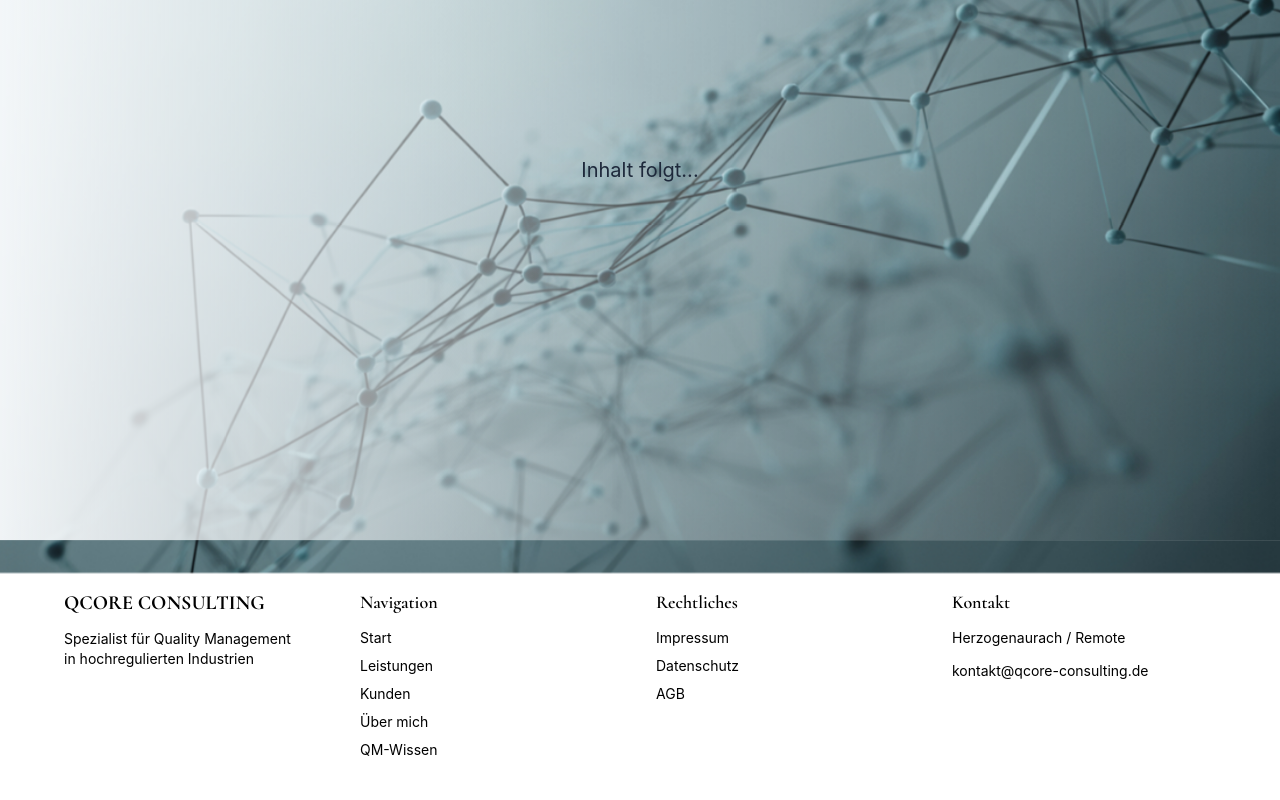
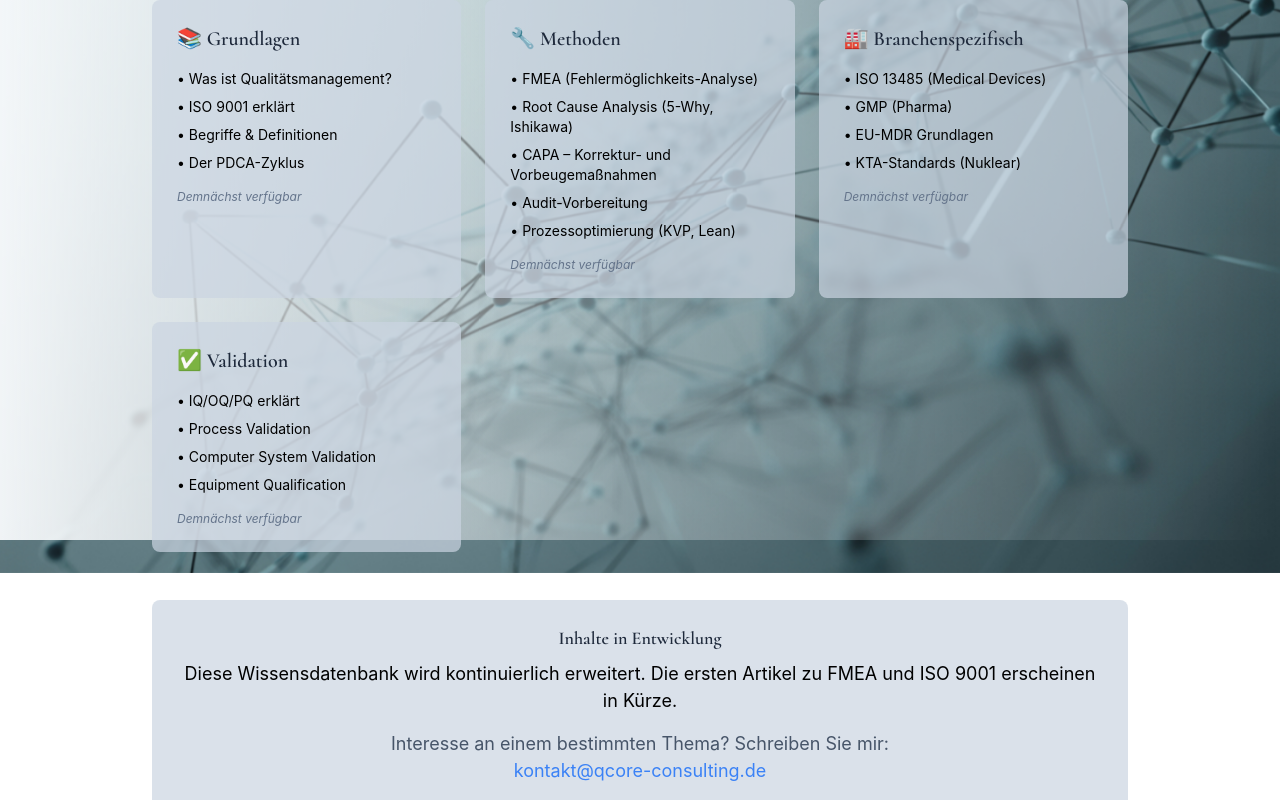
Before and after one commit to Wolle417/qm-consulting-website, a Next.js app: page /qm-wissen in a window 1280 px wide. Shown: the part 260-1060 px from the top of the page. Built offline with nearby package versions, Linux system fonts and the light colour scheme.

Commit message:
Add QM-Wissen hub page with categories

```diff
--- a/pages/qm-wissen.js
+++ b/pages/qm-wissen.js
@@ -6,26 +6,115 @@ export default function QMWissen() {
     <>
       <Navigation />
       <main className="relative min-h-screen">
-        <section className="relative h-[40vh] flex items-center justify-center">
-          <div className="relative z-10 max-w-4xl mx-auto px-6 text-center">
+        {/* Hero Section */}
+        <section className="relative section-padding pt-32">
+          <div className="relative z-10 max-w-5xl mx-auto px-6">
+            <div className="text-center mb-12">
               <h1
-              className="text-5xl md:text-6xl font-bold"
+                className="text-4xl font-bold"
                 style={{
                   fontFamily: "'Cormorant', serif",
                   color: '#1e293b',
-                textShadow: '2px 2px 4px rgba(0,0,0,0.3)',
                 }}
               >
                 QM-Wissen
               </h1>
+              <p className="text-xl mt-2" style={{ color: '#475569' }}>
+                Praktisches Know-how für Qualitätsmanagement
+              </p>
+              <p className="text-base mt-4" style={{ color: '#000000' }}>
+                Methoden, Standards und Best Practices – verständlich erklärt.
+              </p>
             </div>
-        </section>
 
-        <section className="relative z-10 section-padding">
-          <div className="max-w-4xl mx-auto px-6">
-            <p className="text-xl text-center" style={{ color: '#1e293b' }}>
-              Inhalt folgt...
+            {/* Categories Grid */}
+            <div className="grid grid-cols-1 md:grid-cols-2 lg:grid-cols-3 gap-6 mt-12">
+              {/* Category 1: Grundlagen */}
+              <div className="bg-slate-300 bg-opacity-70 p-6 rounded-lg border border-transparent hover:border-qcore-blue transition-all">
+                <h3 className="text-xl font-semibold mb-4" style={{ color: '#1e293b' }}>
+                  📚 Grundlagen
+                </h3>
+                <ul className="space-y-2 text-sm" style={{ color: '#000000' }}>
+                  <li>• Was ist Qualitätsmanagement?</li>
+                  <li>• ISO 9001 erklärt</li>
+                  <li>• Begriffe & Definitionen</li>
+                  <li>• Der PDCA-Zyklus</li>
+                </ul>
+                <p className="text-xs italic mt-4" style={{ color: '#64748b' }}>
+                  Demnächst verfügbar
                 </p>
+              </div>
+
+              {/* Category 2: Methoden */}
+              <div className="bg-slate-300 bg-opacity-70 p-6 rounded-lg border border-transparent hover:border-qcore-blue transition-all">
+                <h3 className="text-xl font-semibold mb-4" style={{ color: '#1e293b' }}>
+                  🔧 Methoden
+                </h3>
+                <ul className="space-y-2 text-sm" style={{ color: '#000000' }}>
+                  <li>• FMEA (Fehlermöglichkeits-Analyse)</li>
+                  <li>• Root Cause Analysis (5-Why, Ishikawa)</li>
+                  <li>• CAPA – Korrektur- und Vorbeugemaßnahmen</li>
+                  <li>• Audit-Vorbereitung</li>
+                  <li>• Prozessoptimierung (KVP, Lean)</li>
+                </ul>
+                <p className="text-xs italic mt-4" style={{ color: '#64748b' }}>
+                  Demnächst verfügbar
+                </p>
+              </div>
+
+              {/* Category 3: Branchenspezifisch */}
+              <div className="bg-slate-300 bg-opacity-70 p-6 rounded-lg border border-transparent hover:border-qcore-blue transition-all">
+                <h3 className="text-xl font-semibold mb-4" style={{ color: '#1e293b' }}>
+                  🏭 Branchenspezifisch
+                </h3>
+                <ul className="space-y-2 text-sm" style={{ color: '#000000' }}>
+                  <li>• ISO 13485 (Medical Devices)</li>
+                  <li>• GMP (Pharma)</li>
+                  <li>• EU-MDR Grundlagen</li>
+                  <li>• KTA-Standards (Nuklear)</li>
+                </ul>
+                <p className="text-xs italic mt-4" style={{ color: '#64748b' }}>
+                  Demnächst verfügbar
+                </p>
+              </div>
+
+              {/* Category 4: Validation */}
+              <div className="bg-slate-300 bg-opacity-70 p-6 rounded-lg border border-transparent hover:border-qcore-blue transition-all">
+                <h3 className="text-xl font-semibold mb-4" style={{ color: '#1e293b' }}>
+                  ✅ Validation
+                </h3>
+                <ul className="space-y-2 text-sm" style={{ color: '#000000' }}>
+                  <li>• IQ/OQ/PQ erklärt</li>
+                  <li>• Process Validation</li>
+                  <li>• Computer System Validation</li>
+                  <li>• Equipment Qualification</li>
+                </ul>
+                <p className="text-xs italic mt-4" style={{ color: '#64748b' }}>
+                  Demnächst verfügbar
+                </p>
+              </div>
+            </div>
+
+            {/* Info Box */}
+            <div className="bg-slate-300 bg-opacity-70 p-6 rounded-lg mt-12 mb-12 text-center">
+              <h3 className="text-lg font-semibold" style={{ color: '#1e293b' }}>
+                Inhalte in Entwicklung
+              </h3>
+              <p className="mt-2" style={{ color: '#000000' }}>
+                Diese Wissensdatenbank wird kontinuierlich erweitert.
+                Die ersten Artikel zu FMEA und ISO 9001 erscheinen in Kürze.
+              </p>
+              <p className="mt-4" style={{ color: '#475569' }}>
+                Interesse an einem bestimmten Thema? Schreiben Sie mir:
+              </p>
+              <a
+                href="mailto:kontakt@qcore-consulting.de"
+                className="hover:underline"
+                style={{ color: '#3b82f6' }}
+              >
+                kontakt@qcore-consulting.de
+              </a>
+            </div>
           </div>
         </section>
       </main>
```
Lines whose indentation alone changed are shown as unchanged.
